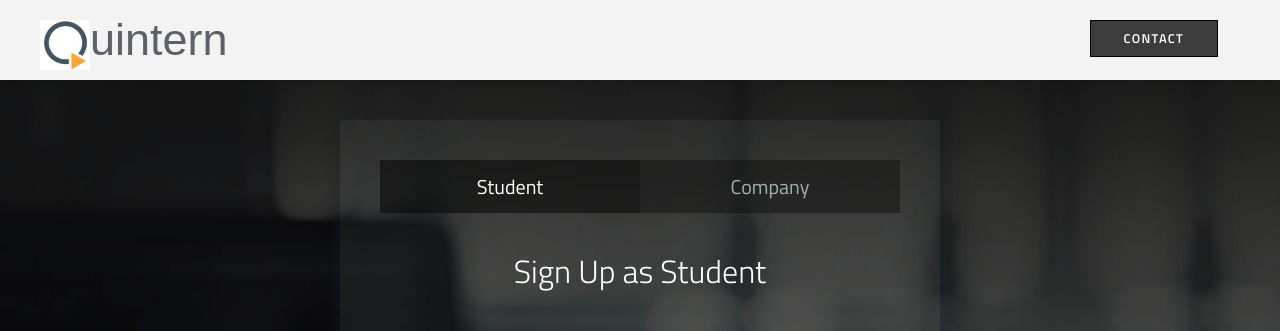
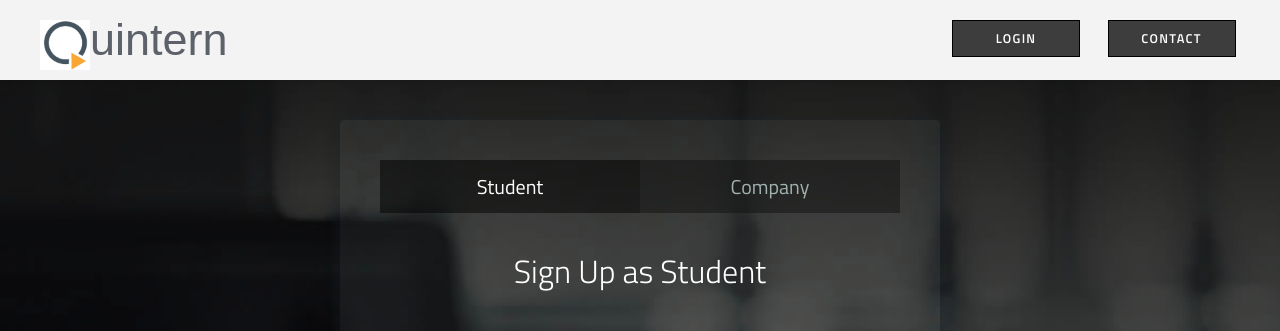
Before and after one commit to nilinswap/internship_proj, a Flask app: template templates/signup.html in a window 1280 px wide. Shown: the top 331 px of the page. Run offline with Flask 2, Linux system fonts and the light colour scheme; the template is opened without the code that fills it, so the values that code supplies are empty; parts of the project's set-up code (start-up, migrations or seed data) failed here and were passed over; some libraries are stand-ins or nearby versions.

Commit message:
css effects

```diff
--- a/templates/signup.html
+++ b/templates/signup.html
@@ -42,6 +42,12 @@
 .header-basic-light .header-limiter a {
   color: #5c616a;
   text-decoration: none;
+  -webkit-transition: all 0.5s ease;
+  transition: all 0.5s ease;
+}
+
+.header-basic-light .header-limiter a:hover, .header-basic-light .header-limiter a:focus  {
+  color: #eaa104;
 }
 
 .header-basic-light .header-limiter nav{
@@ -95,8 +101,8 @@
 }
 
 
-  #reg{
-    margin-left: 70%;
+  #log{
+    margin-left: 60%;
     border: solid 1px black;
   outline: none;
   /*border-radius: 5px;*/
@@ -112,8 +118,33 @@
   transition: all 0.5s ease;
   -webkit-appearance: none;
   }
-#reg:hover, #reg:focus {
-  background: rgba(255,255,255,0.95);
+#log:hover, #log:focus {
+  background: rgba(255,255,255,0);
+  color: black;
+  border: solid 1px black;
+  letter-spacing: 3px;
+}
+
+
+  #con{
+    margin-left: 2%;
+    border: solid 1px black;
+  outline: none;
+  /*border-radius: 5px;*/
+  padding: 10px 5px;
+  width: 8rem;
+  font-size: 0.8rem;
+  font-weight: 600;
+  text-transform: uppercase;
+  letter-spacing: .1em;
+  background: rgba(0,0,0,0.75);
+  color: #ffffff;
+  -webkit-transition: all 0.5s ease;
+  transition: all 0.5s ease;
+  -webkit-appearance: none;
+  }
+#con:hover, #con:focus {
+  background: rgba(255,255,255,0);
   color: black;
   border: solid 1px black;
   letter-spacing: 3px;
@@ -142,9 +173,11 @@
     </a></h1>
 
     <!-- <span><img src="/static/images/logo_Adviser_Q_w.png" height="50px" width="50px"></span> -->
-    </button></a>
+                <a href="/login/"><button  id="log" type="button" data-toggle="modal" data-target="#login-modal">
+                            Login
+                        </button></a>
 
-                           <a href="/"> <button  id="reg" type="button"  data-toggle="dropdown" aria-expanded="false">
+                           <a href="/"> <button  id="con" type="button"  data-toggle="dropdown" aria-expanded="false">
                                 Contact
                             </button></a>
 
```
Also changed, not shown: templates/homepage.html (+43 -5 lines), templates/login_jais.html (+38 -3 lines).
